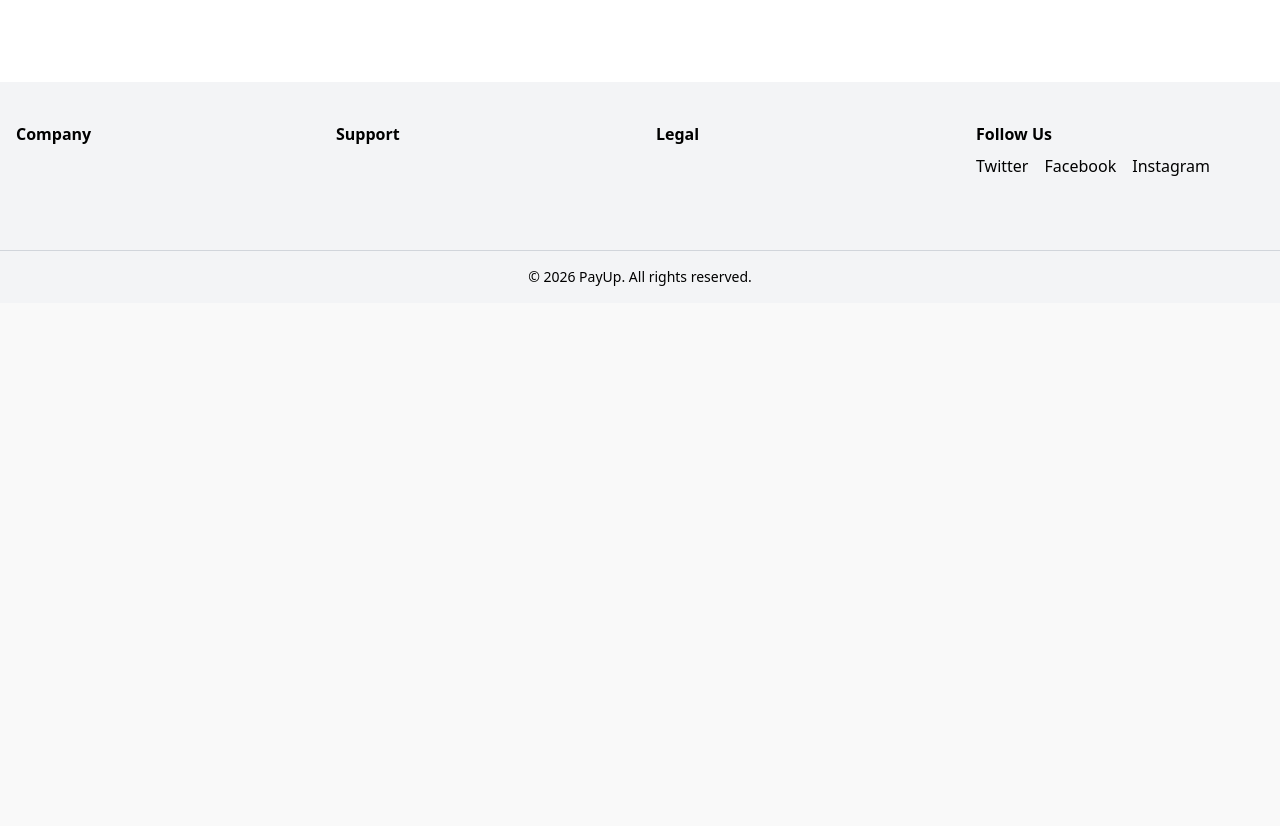
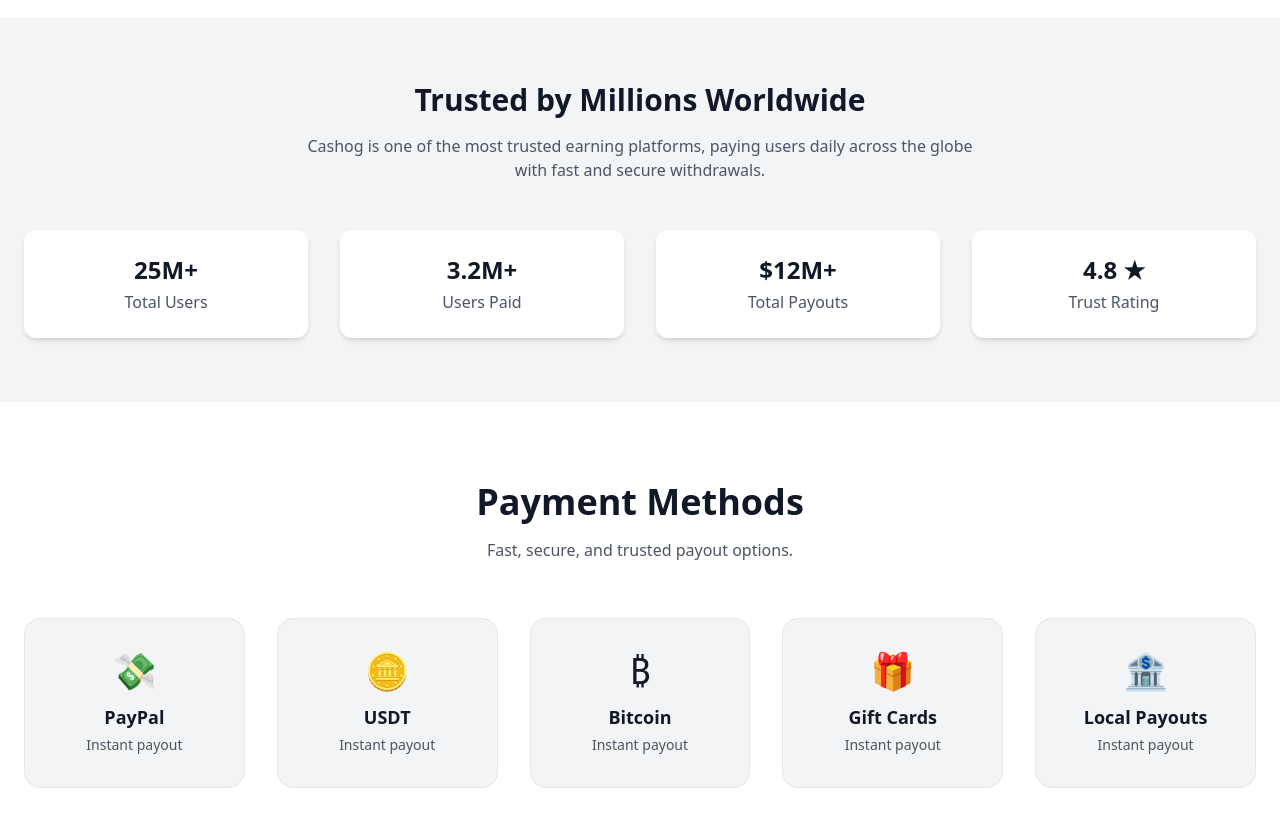
Before and after one commit to tool63/cashin, a Next.js app: page /about in a window 1280 px wide. Shown: the part 1900-2726 px from the top of the page. Before the commit the page ends 2203 px from the top, so only its background shows below. Built offline with nearby package versions, Linux system fonts and the light colour scheme.

Commit message:
Update page.tsx

```diff
--- a/app/[slug]/page.tsx
+++ b/app/[slug]/page.tsx
@@ -1,24 +1,24 @@
 "use client";
 
 import { useParams } from "next/navigation";
-import Link from "next/link";
-import { motion } from "framer-motion";
-import { ArrowRight, ShieldCheck, Wallet, Zap } from "lucide-react";
-
 import HeroSection from "@/components/hero/HeroSection";
 import { getEarningOptions } from "@/components/earning/earningOptions";
 import { SectionTitle, Stat, Feature } from "@/components/live/SmallComponents";
+import { ArrowRight, ShieldCheck, Wallet, Zap } from "lucide-react";
+import Link from "next/link";
 import Meta from "@/components/seo/SeoEngine";
+import { motion } from "framer-motion";
 
 export default function DynamicPage() {
   const params = useParams<{ slug: string }>();
   const slug = params.slug;
 
-  // English-only earning options
-  const earningOptions = getEarningOptions(() => "");
+  const earningOptions = getEarningOptions();
 
+  // Find matching earning option
   const option = earningOptions.find(([, , href]) => href === `/${slug}`);
 
+  // Dynamic meta
   const title = option
     ? `${option[1]} | PayUp`
     : slug
@@ -36,25 +36,20 @@ export default function DynamicPage() {
       <Meta title={title} description={description} />
 
       <main className="transition-colors duration-300 bg-white text-gray-900 dark:bg-[#070A14] dark:text-white">
+        {/* HERO */}
         <HeroSection />
 
-        {/* Page Header */}
+        {/* PAGE HEADER */}
         <section className="max-w-7xl mx-auto px-6 py-20 text-center">
           <h1 className="text-3xl md:text-5xl font-bold mb-4">
-            {option
-              ? option[1]
-              : slug
-              ? slug.replace("-", " ").charAt(0).toUpperCase() + slug.slice(1)
-              : "Page"}
+            {option ? option[1] : slug ? slug.replace("-", " ").charAt(0).toUpperCase() + slug.slice(1) : "Page"}
           </h1>
           <p className="text-gray-600 dark:text-gray-400 mb-10">
-            {option
-              ? `Start earning by ${option[1].toLowerCase()} today!`
-              : "Explore opportunities and start earning rewards now."}
+            {option ? `Start earning by ${option[1].toLowerCase()} today!` : "Explore opportunities and start earning rewards now."}
           </p>
         </section>
 
-        {/* Tasks Grid */}
+        {/* TASKS GRID */}
         <section className="max-w-7xl mx-auto px-6 py-16">
           <SectionTitle icon="🎯" text="Earn Money Tasks" />
           <div className="grid grid-cols-2 md:grid-cols-3 lg:grid-cols-4 gap-6">
@@ -66,16 +61,82 @@ export default function DynamicPage() {
               >
                 <div className="text-4xl">{icon}</div>
                 <h3 className="mt-4 text-lg font-semibold">{title}</h3>
-                <p className="mt-2 text-sm text-gray-600 dark:text-gray-400">
-                  Earn by {title.toLowerCase()}
-                </p>
+                <p className="mt-2 text-sm text-gray-600 dark:text-gray-400">Earn by {title.toLowerCase()}</p>
               </Link>
             ))}
           </div>
         </section>
 
-        {/* Additional sections (Trust, Payments, Features, CTA) */}
-        {/* Keep as in your current code; imports are already correct */}
+        {/* TRUST */}
+        <section className="py-16 bg-gray-100 dark:bg-white/5">
+          <div className="max-w-7xl mx-auto px-6 text-center">
+            <h2 className="text-3xl font-bold mb-4">Trusted by Millions Worldwide</h2>
+            <p className="text-gray-600 dark:text-gray-400 max-w-2xl mx-auto mb-12">
+              Cashog is one of the most trusted earning platforms, paying users daily across the globe with fast and secure withdrawals.
+            </p>
+            <div className="grid grid-cols-2 md:grid-cols-4 gap-8">
+              <Stat title="Total Users" value="25M+" />
+              <Stat title="Users Paid" value="3.2M+" />
+              <Stat title="Total Payouts" value="$12M+" />
+              <Stat title="Trust Rating" value="4.8 ★" />
+            </div>
+          </div>
+        </section>
+
+        {/* PAYMENTS */}
+        <section className="py-20">
+          <div className="max-w-7xl mx-auto px-6 text-center">
+            <h2 className="text-4xl font-extrabold mb-4">Payment Methods</h2>
+            <p className="text-gray-600 dark:text-gray-400 mb-14 max-w-2xl mx-auto">
+              Fast, secure, and trusted payout options.
+            </p>
+            <div className="grid grid-cols-2 sm:grid-cols-3 md:grid-cols-5 gap-8">
+              {[
+                { name: "PayPal", emoji: "💸" },
+                { name: "USDT", emoji: "🪙" },
+                { name: "Bitcoin", emoji: "₿" },
+                { name: "Gift Cards", emoji: "🎁" },
+                { name: "Local Payouts", emoji: "🏦" },
+              ].map((method) => (
+                <div
+                  key={method.name}
+                  className="rounded-2xl border border-gray-200 dark:border-white/10 bg-gray-100 dark:bg-white/5 px-6 py-8 flex flex-col items-center hover:scale-105 transition"
+                >
+                  <span className="text-4xl mb-3">{method.emoji}</span>
+                  <span className="text-lg font-semibold">{method.name}</span>
+                  <span className="text-sm text-gray-600 dark:text-gray-400 mt-1">Instant payout</span>
+                </div>
+              ))}
+            </div>
+          </div>
+        </section>
+
+        {/* FEATURES */}
+        <section className="py-20 bg-gray-100 dark:bg-white/5">
+          <SectionTitle icon="🌟" text="Why Choose Us" />
+          <div className="max-w-7xl mx-auto px-6 grid md:grid-cols-3 gap-8">
+            <Feature icon={<Zap />} title="Instant Withdrawals" />
+            <Feature icon={<ShieldCheck />} title="Secure & Trusted" />
+            <Feature icon={<Wallet />} title="Multiple Payment Options" />
+          </div>
+        </section>
+
+        {/* FINAL CTA */}
+        <section className="py-20 text-center">
+          <h2 className="text-4xl font-bold mb-6">Start Earning Real Money Today!</h2>
+          <p className="mb-8 text-lg text-gray-600 dark:text-gray-400">
+            Join millions of users who are already earning daily.
+          </p>
+          <Link href="/signup">
+            <motion.span
+              whileHover={{ scale: 1.05 }}
+              whileTap={{ scale: 0.97 }}
+              className="inline-flex items-center gap-2 bg-green-500 hover:bg-green-600 text-black px-10 py-4 rounded-xl font-semibold shadow-lg"
+            >
+              Get Started Now <ArrowRight />
+            </motion.span>
+          </Link>
+        </section>
       </main>
     </>
   );
```
